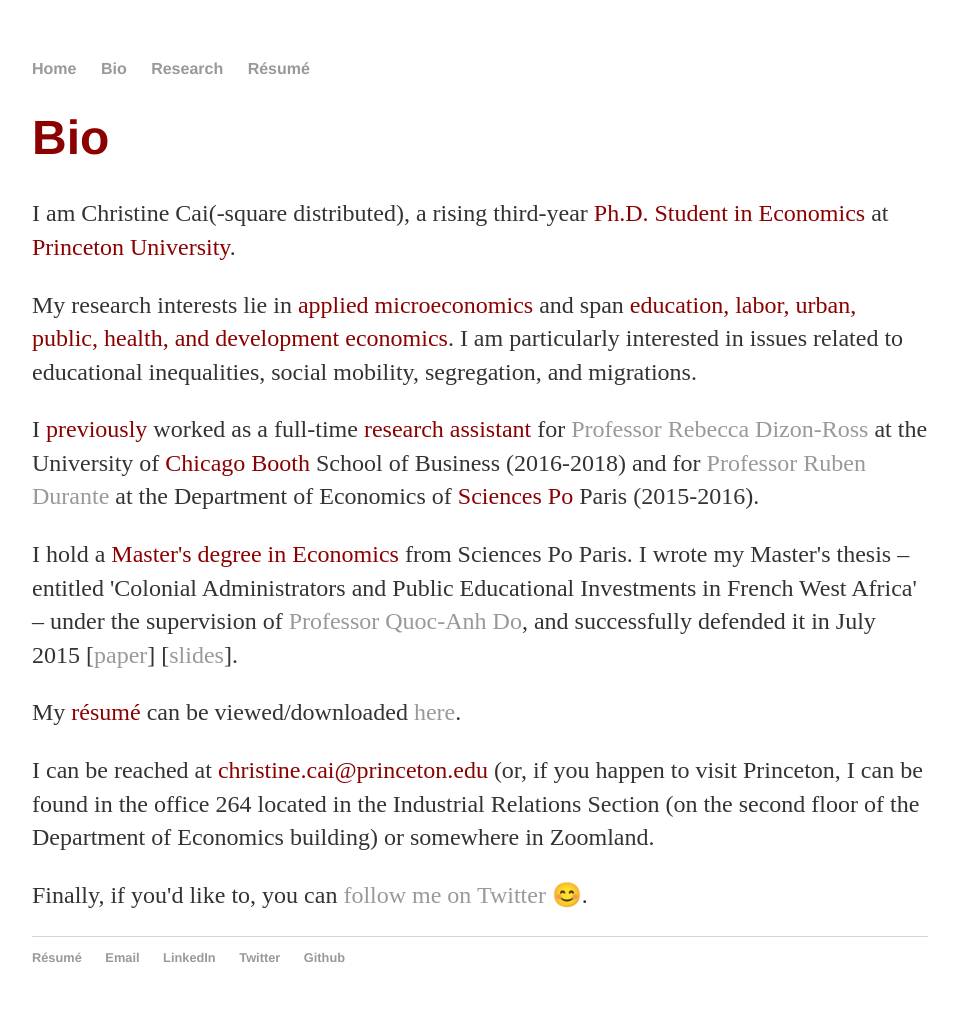
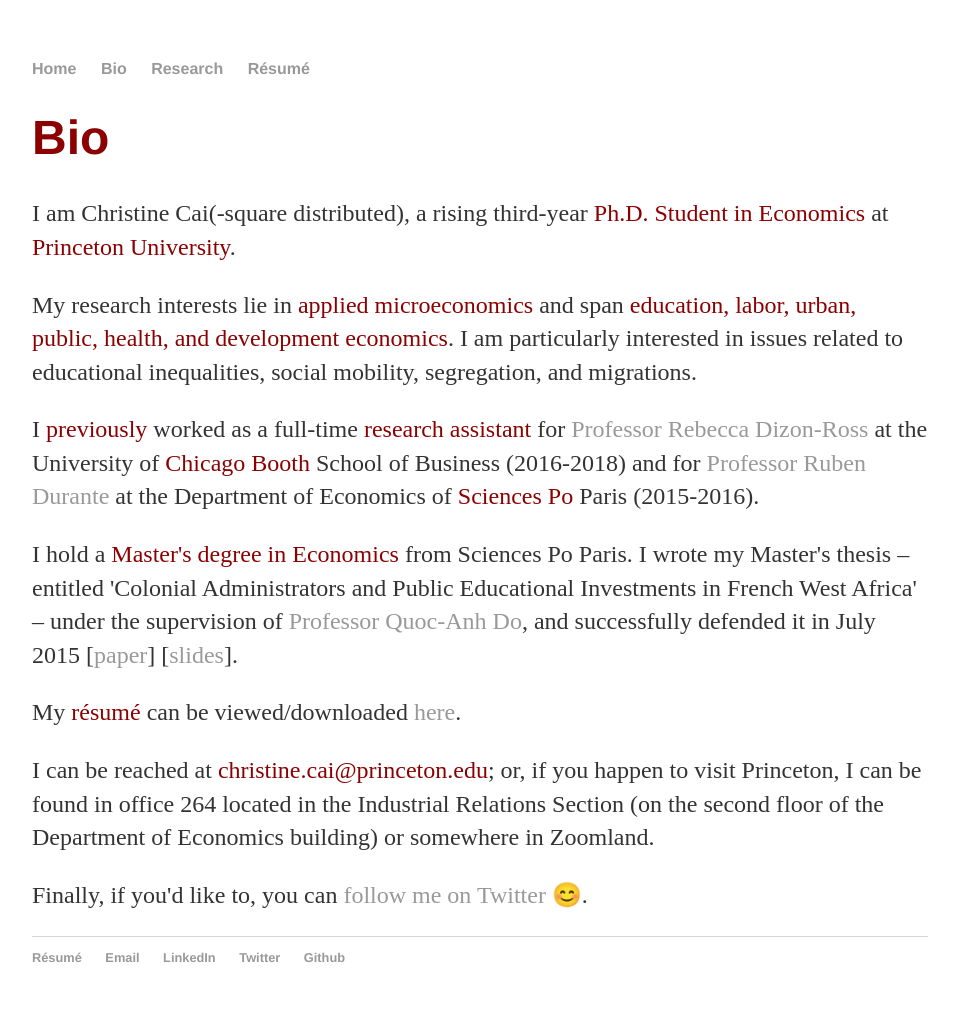
Before and after one commit to christinecai/christinecai.github.io, a Jekyll site: the page built from bio/Bio.html, in a window 1280 px wide. Shown: the whole page, without its empty margins (160-1119 px from the left). Built offline with Jekyll 4.4.1, drawn with Linux system fonts in a browser that asks for light colours.

Commit message:
Update Bio.html

```diff
--- a/bio/Bio.html
+++ b/bio/Bio.html
@@ -29,8 +29,8 @@ title: Bio
 
 <p>My <font color="darkred">résumé</font> can be viewed/downloaded <a href="/resume/Christine_Cai_resume.pdf">here</a>.</p>
 
-	<p>I can be reached at <font color="darkred">christine.cai@princeton.edu</font>
-		(or, if you happen to visit Princeton, I can be found in the office 264 located in the Industrial Relations Section (on the second floor of the Department of Economics building) or somewhere in Zoomland. </p>
+	<p>I can be reached at <font color="darkred">christine.cai@princeton.edu</font>; or,
+	   if you happen to visit Princeton, I can be found in office 264 located in the Industrial Relations Section (on the second floor of the Department of Economics building) or somewhere in Zoomland. </p>
 
 		<p>Finally, if you'd like to, you can <a href="https://twitter.com/Christine_Cai27">follow me on Twitter</a> 😊.</p>
 
```
